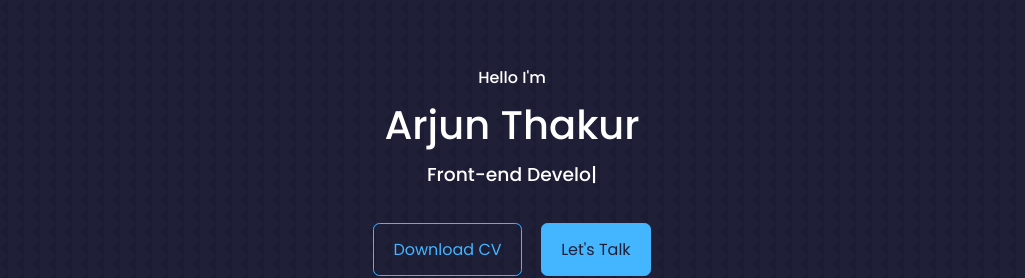
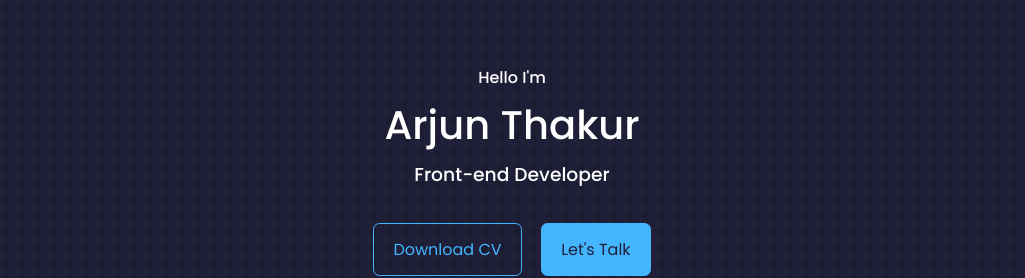
Before and after one commit to ArjunThakur543/portfolio, a React (Create React App) app: page / in a window 1280 px wide. Shown: the top 278 px of the page, without its empty margins (128-1153 px from the left). Built offline with nearby package versions, Linux system fonts and the light colour scheme; a web font is replaced by a local one.

Commit message:
removed react-typed

```diff
--- a/src/components/header/header.jsx
+++ b/src/components/header/header.jsx
@@ -3,7 +3,7 @@ import './header.css'
 import CTA from "./CTA"
 import HeaderSocials from './HeaderSocials'
 import ME from "./../../assets/me.png"
-import Typed from 'react-typed';
+// import Typed from 'react-typed';
 
 const Header = () => {
   return (
@@ -12,13 +12,13 @@ const Header = () => {
         <h4>Hello I'm</h4>
         <h1>Arjun Thakur</h1>
         <h3 className="text-light">
-        <Typed
+        {/* <Typed
           strings={['Mechanical Engineer','Front-end Developer','Python Enthusiast']}
           typeSpeed={100}
           loop = {true}
           smartBackspace = {true}
           backSpeed = {40}
-        />
+        /> */}Front-end Developer
         </h3>
         <CTA />
         <HeaderSocials />
```
